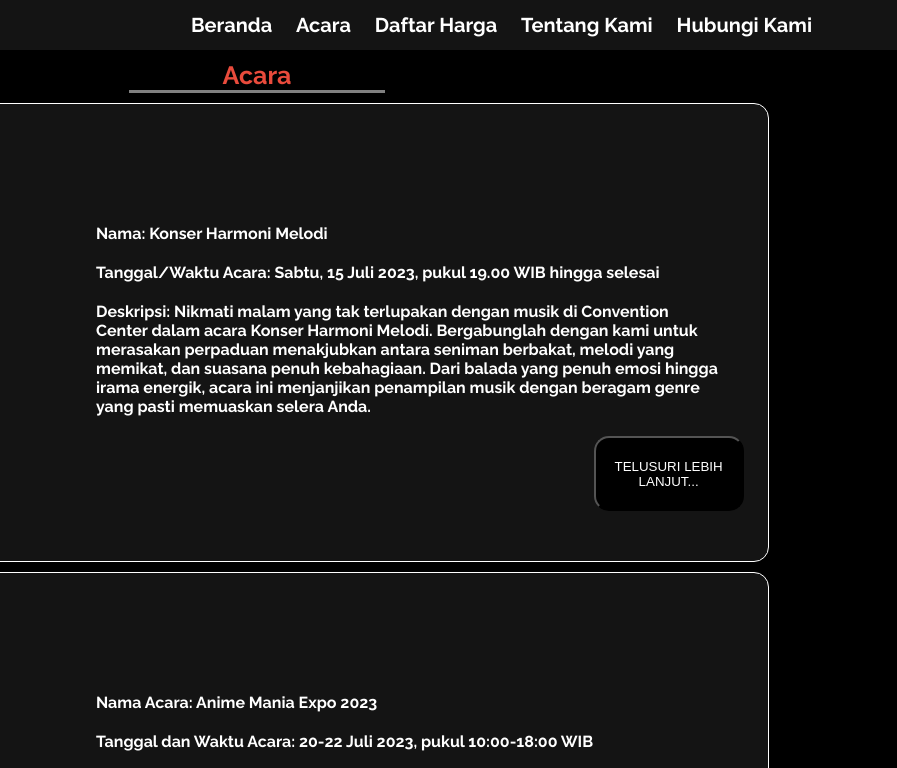
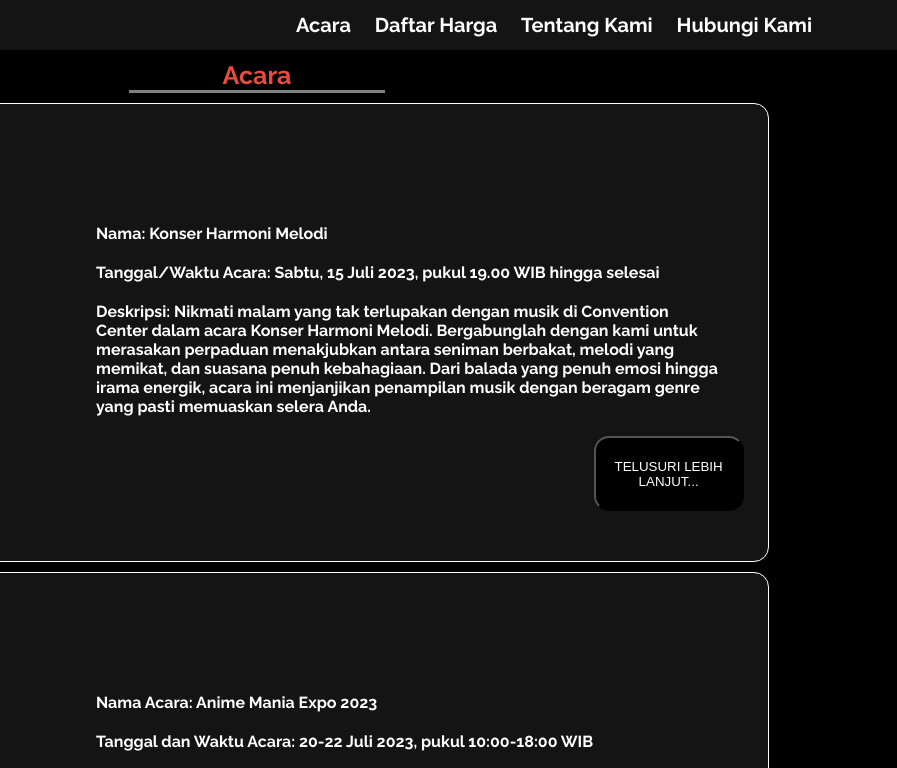
Before and after one commit to kevinsutrisna/JCC, a plain HTML site: page acara.html in a window 1280 px wide. Shown: the top 768 px of the page, 383-1280 px from the left. Drawn offline with Linux system fonts and the light colour scheme.

Commit message:
Update acara.html

```diff
--- a/acara.html
+++ b/acara.html
@@ -15,7 +15,6 @@
             <p class="logo-tulisan">JCC</p>
         </div>
         <ul class="link">
-            <li><a href="index.html">Beranda</a></li>
             <li><a href="acara.html">Acara</a></li>
             <li><a href="daftar-harga.html">Daftar Harga</a></li>
             <li><a href="tentang-kami.html">Tentang Kami</a></li>
```
